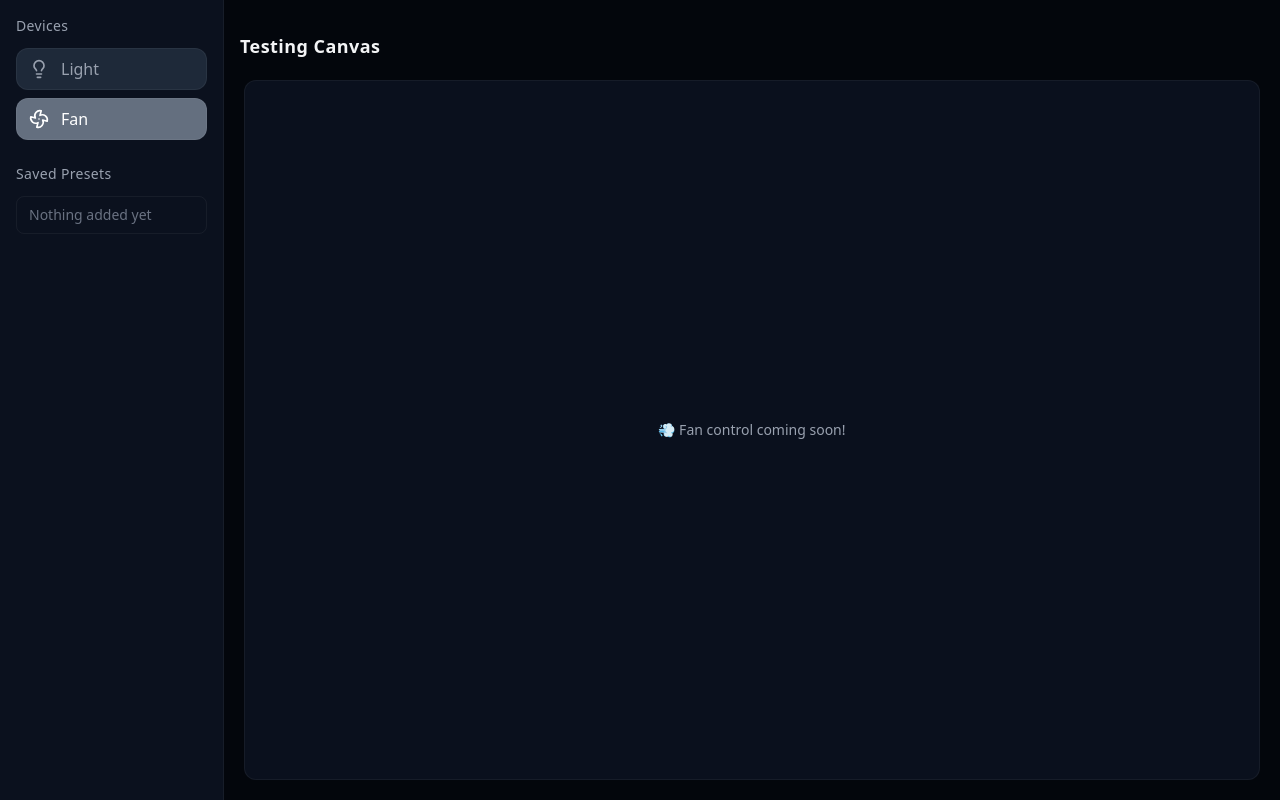
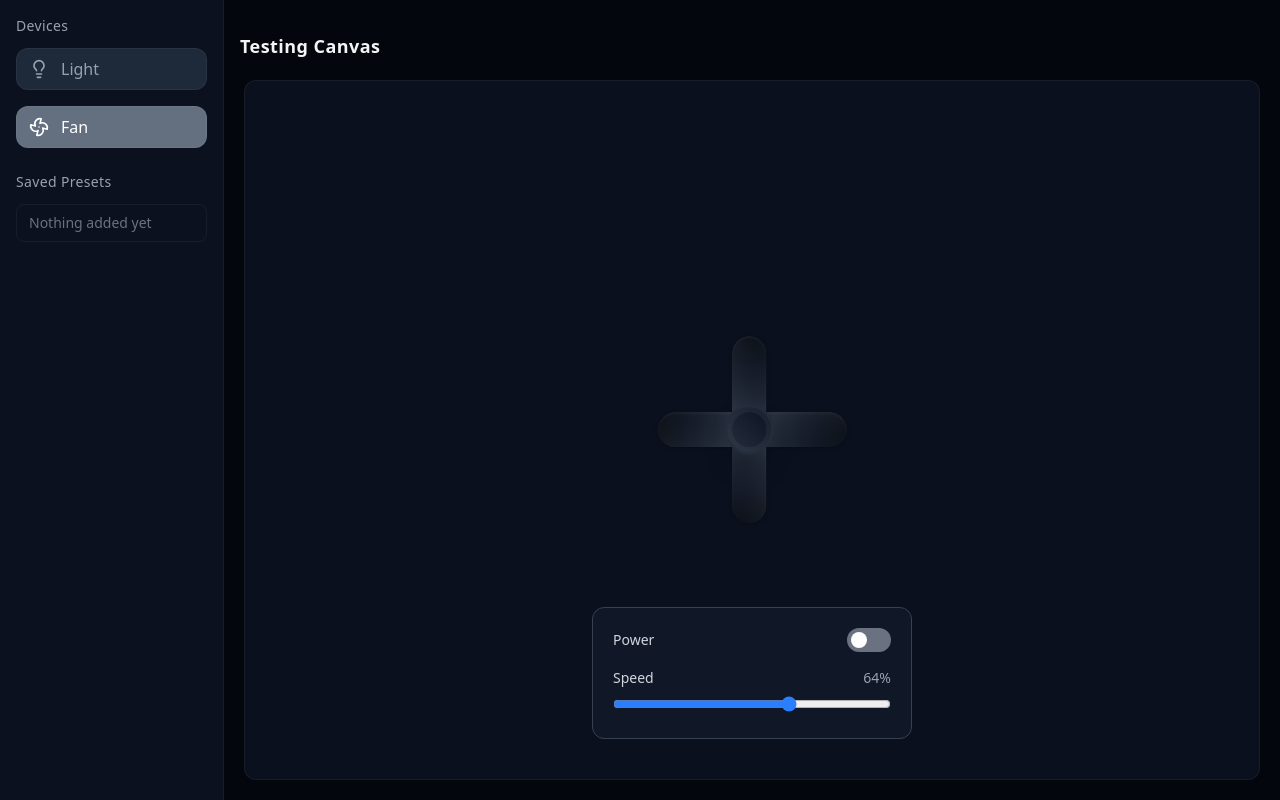
Before and after one commit to sam002696/device-sandbox-simulator, a React (Vite) app in the folder device-sandbox-frontend/: page /fan in a window 1280 px wide. Built offline with nearby package versions, Linux system fonts and the light colour scheme.

Commit message:
fan intial setup for ui

```diff
--- /dev/null
+++ b/device-sandbox-frontend/src/components/fan/FanCanvas.jsx
@@ -0,0 +1,27 @@
+import React, { useState } from "react";
+import FanVisual from "./FanVisual";
+import FanControls from "./FanControls";
+
+const FanCanvas = () => {
+  const [isOn, setIsOn] = useState(false);
+  const [speed, setSpeed] = useState(64);
+
+  return (
+    <div className="relative flex flex-col items-center justify-center w-full h-full">
+      {/* Fan visual */}
+      <FanVisual isOn={isOn} speed={speed} />
+
+      {/* Controls container */}
+      <div className="absolute bottom-10">
+        <FanControls
+          isOn={isOn}
+          setIsOn={setIsOn}
+          speed={speed}
+          setSpeed={setSpeed}
+        />
+      </div>
+    </div>
+  );
+};
+
+export default FanCanvas;
--- /dev/null
+++ b/device-sandbox-frontend/src/components/fan/FanControls.jsx
@@ -0,0 +1,29 @@
+import FanSwitch from "./FanSwitch";
+
+const FanControls = ({ isOn, setIsOn, speed, setSpeed }) => {
+  return (
+    <div className="bg-[#101828] border border-[#364153] rounded-xl p-5 w-[320px]">
+      {/* Power toggle */}
+      <div className="flex items-center justify-between mb-4">
+        <span className="text-sm text-gray-300">Power</span>
+        <FanSwitch isOn={isOn} toggle={() => setIsOn(!isOn)} />
+      </div>
+
+      {/* Speed slider */}
+      <div className="flex items-center justify-between">
+        <span className="text-sm text-gray-300">Speed</span>
+        <span className="text-sm text-gray-400">{speed}%</span>
+      </div>
+      <input
+        type="range"
+        min={0}
+        max={100}
+        value={speed}
+        onChange={(e) => setSpeed(Number(e.target.value))}
+        className="w-full mt-2 accent-blue-500"
+      />
+    </div>
+  );
+};
+
+export default FanControls;
--- /dev/null
+++ b/device-sandbox-frontend/src/components/fan/FanSwitch.jsx
@@ -0,0 +1,16 @@
+const FanSwitch = ({ isOn, toggle }) => {
+  return (
+    <button
+      onClick={toggle}
+      className={`relative inline-flex h-6 w-11 items-center rounded-full transition-colors
+        ${isOn ? "bg-blue-600" : "bg-gray-500"}`}
+    >
+      <span
+        className={`inline-block h-4 w-4 transform rounded-full bg-white transition-transform
+          ${isOn ? "translate-x-6" : "translate-x-1"}`}
+      />
+    </button>
+  );
+};
+
+export default FanSwitch;
--- /dev/null
+++ b/device-sandbox-frontend/src/components/fan/FanVisual.jsx
@@ -0,0 +1,29 @@
+import { useMemo } from "react";
+import fanImg from "../../assets/fan.png"; // your central fan image
+
+const FanVisual = ({ isOn, speed }) => {
+  const spinSpeed = useMemo(() => {
+    // Map 0–100% → CSS animation duration (slower = higher duration)
+    const minDuration = 0.5; // seconds (fast)
+    const maxDuration = 5;   // seconds (slow)
+    const duration = maxDuration - (speed / 100) * (maxDuration - minDuration);
+    return `${duration}s`;
+  }, [speed]);
+
+  return (
+    <div className="flex items-center justify-center h-[400px] w-[400px]">
+      <img
+        src={fanImg}
+        alt="Fan"
+        className={`w-[200px] h-[200px] transition-all duration-500 ease-in-out
+          ${isOn ? "animate-spin" : ""}`}
+        style={{
+          animationDuration: isOn ? spinSpeed : "0s",
+          opacity: isOn ? 1 : 0.6,
+        }}
+      />
+    </div>
+  );
+};
+
+export default FanVisual;
--- a/device-sandbox-frontend/src/components/sandbox/Sidebar.jsx
+++ b/device-sandbox-frontend/src/components/sandbox/Sidebar.jsx
@@ -12,7 +12,7 @@ const Sidebar = () => {
   return (
     <aside className="w-56 bg-[#0b111e] border-r border-white/5 flex flex-col p-4">
       <h2 className="text-sm  tracking-wide text-gray-400 mb-3">Devices</h2>
-      <div className="space-y-2">
+      <div className="space-y-4">
         {navItems.map((item) => (
           <NavLink
             key={item.name}
--- a/device-sandbox-frontend/src/pages/FanSandbox.jsx
+++ b/device-sandbox-frontend/src/pages/FanSandbox.jsx
@@ -1,7 +1,11 @@
-export default function FanSandbox() {
+import FanCanvas from "../components/fan/FanCanvas";
+
+const FanSandbox = () => {
   return (
-    <div className="flex flex-col items-center justify-center h-full text-gray-400">
-      <p className="text-sm">💨 Fan control coming soon!</p>
+    <div className="h-full w-full flex items-center justify-center">
+      <FanCanvas />
     </div>
   );
-}
+};
+
+export default FanSandbox;
--- a/device-sandbox-frontend/src/pages/LightSandbox.jsx
+++ b/device-sandbox-frontend/src/pages/LightSandbox.jsx
@@ -1,7 +1,9 @@
-export default function LightSandbox() {
+const LightSandbox = () => {
   return (
     <div className="flex flex-col items-center justify-center h-full text-gray-400">
       <p className="text-sm">💡 Light control coming soon!</p>
     </div>
   );
-}
+};
+
+export default LightSandbox;
```
Also changed, not shown: device-sandbox-frontend/src/assets/fan.png (added).
